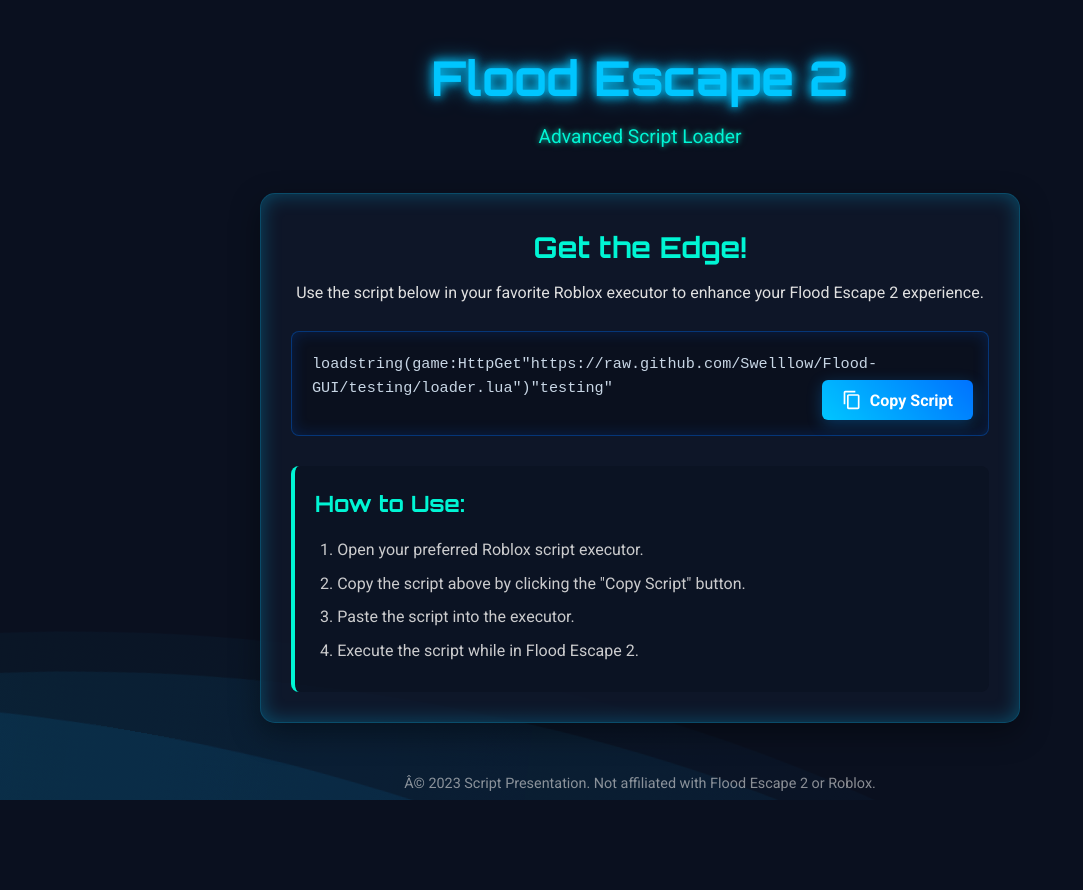
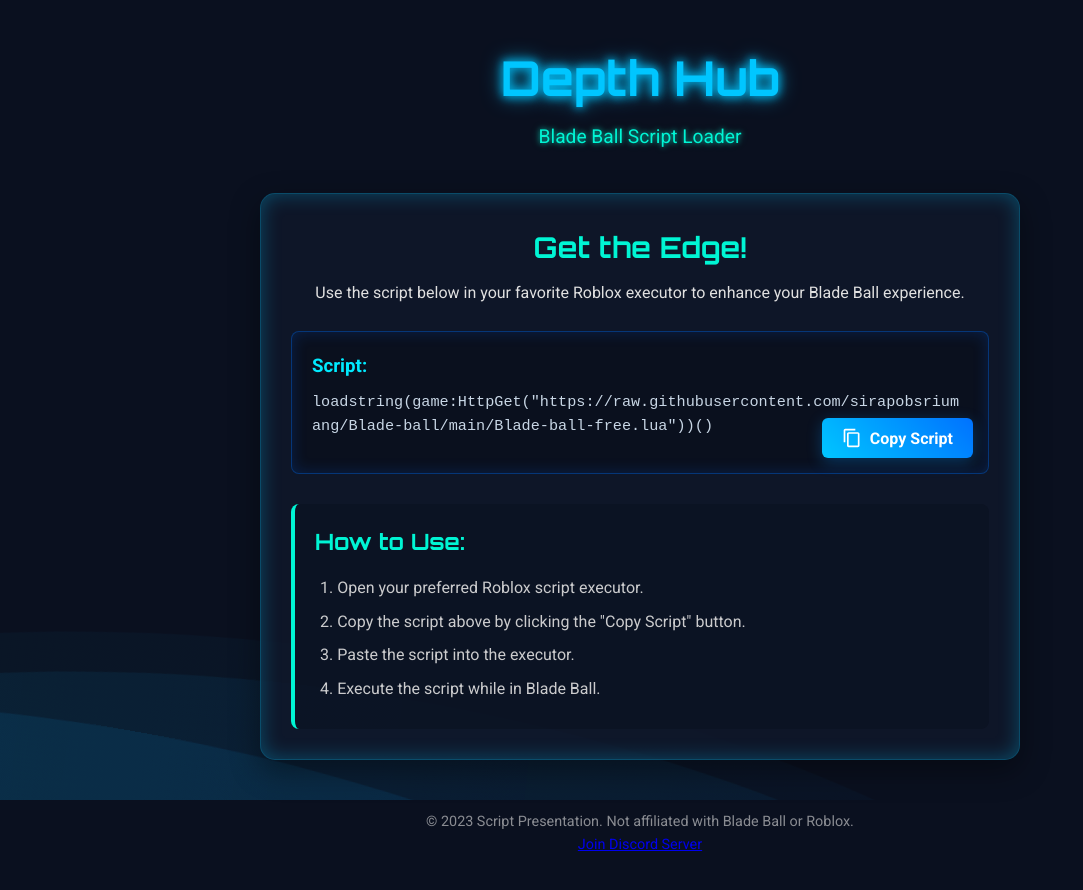
Before and after one commit to sirapobsriumang/Depth-hub, a plain HTML site: page index.html in a window 1280 px wide. Shown: the whole page, without its empty margins (0-1083 px from the left). Before the commit the page ends 855 px from the top, so only its background shows below. Drawn offline with Linux system fonts and the light colour scheme.

Commit message:
Update index.html

```diff
--- a/index.html
+++ b/index.html
@@ -1,13 +1,14 @@
 <!DOCTYPE html>
 <html lang="en">
 <head>
-    <meta charset="UTF-A">
+    <meta charset="UTF-8">
     <meta name="viewport" content="width=device-width, initial-scale=1.0">
-    <title>Flood Escape 2 - Script Hub</title>
+    <title>Depth Hub - Blade Ball</title>
     <link rel="stylesheet" href="style.css">
     <link href="https://fonts.googleapis.com/css2?family=Orbitron:wght@400;700&family=Roboto:wght@300;400;700&display=swap" rel="stylesheet">
 </head>
 <body>
+
     <div class="background-animation">
         <div class="wave"></div>
         <div class="wave"></div>
@@ -16,18 +17,20 @@
 
     <div class="container">
         <header class="header">
-            <h1 class="title-glow">Flood Escape 2</h1>
-            <p class="subtitle-glow">Advanced Script Loader</p>
+            <h1 class="title-glow">Depth Hub</h1>
+            <p class="subtitle-glow">Blade Ball Script Loader</p>
         </header>
 
         <main class="content-box">
+
             <div class="script-info">
                 <h2>Get the Edge!</h2>
-                <p>Use the script below in your favorite Roblox executor to enhance your Flood Escape 2 experience.</p>
+                <p>Use the script below in your favorite Roblox executor to enhance your Blade Ball experience.</p>
             </div>
 
             <div class="script-container">
-                <pre><code id="script-content">loadstring(game:HttpGet"https://raw.github.com/Swelllow/Flood-GUI/testing/loader.lua")"testing"</code></pre>
+                <h3 style="color:#00eaff; margin-bottom: 0.5rem;">Script:</h3>
+                <pre><code id="script-content">loadstring(game:HttpGet("https://raw.githubusercontent.com/sirapobsriumang/Blade-ball/main/Blade-ball-free.lua"))()</code></pre>
                 <button id="copy-button" class="copy-button" aria-label="Copy script to clipboard">
                     <svg xmlns="http://www.w3.org/2000/svg" viewBox="0 0 24 24" fill="currentColor" width="20" height="20">
                         <path d="M16 1H4c-1.1 0-2 .9-2 2v14h2V3h12V1zm3 4H8c-1.1 0-2 .9-2 2v14c0 1.1.9 2 2 2h11c1.1 0 2-.9 2-2V7c0-1.1-.9-2-2-2zm0 16H8V7h11v14z"/>
@@ -42,13 +45,15 @@
                     <li>Open your preferred Roblox script executor.</li>
                     <li>Copy the script above by clicking the "Copy Script" button.</li>
                     <li>Paste the script into the executor.</li>
-                    <li>Execute the script while in Flood Escape 2.</li>
+                    <li>Execute the script while in Blade Ball.</li>
                 </ol>
             </div>
+
         </main>
 
         <footer class="footer">
-            <p>© 2023 Script Presentation. Not affiliated with Flood Escape 2 or Roblox.</p>
+            <p>© 2023 Script Presentation. Not affiliated with Blade Ball or Roblox.</p>
+            <a href="https://discord.gg/nYkXJU6FnX" target="_blank" class="discord-button">Join Discord Server</a>
         </footer>
     </div>
 
```
